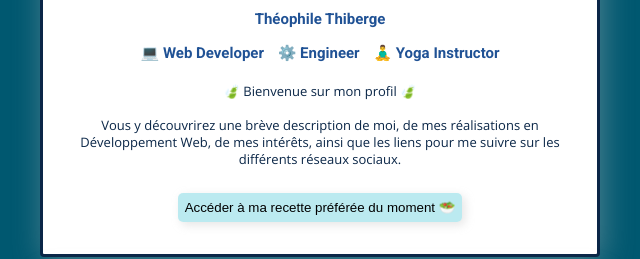
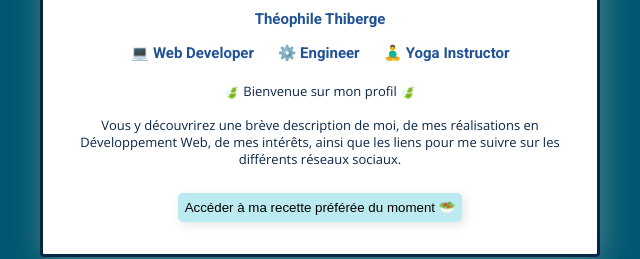
Before and after one commit to tthiberge/profile-1, a plain HTML site: page index.html in a window 1280 px wide. Shown: the part 202-461 px from the top of the page, 320-960 px from the left. Drawn offline with nearby package versions, Linux system fonts and the light colour scheme.

Commit message:
prettier style

```diff
--- a/style.css
+++ b/style.css
@@ -64,8 +64,7 @@ ul {
 }
 
 #list-item > li {
-  display: inline-block;
-  padding: 0px 5px;
+  padding: 0px 10px;
   font-size: 15px;
   line-height: 20px;
 }
```
